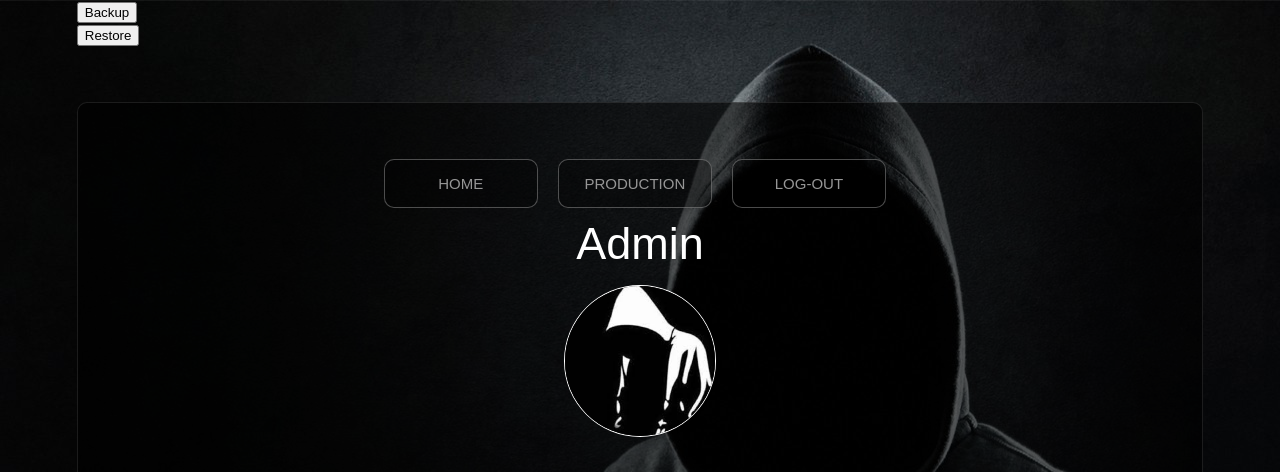
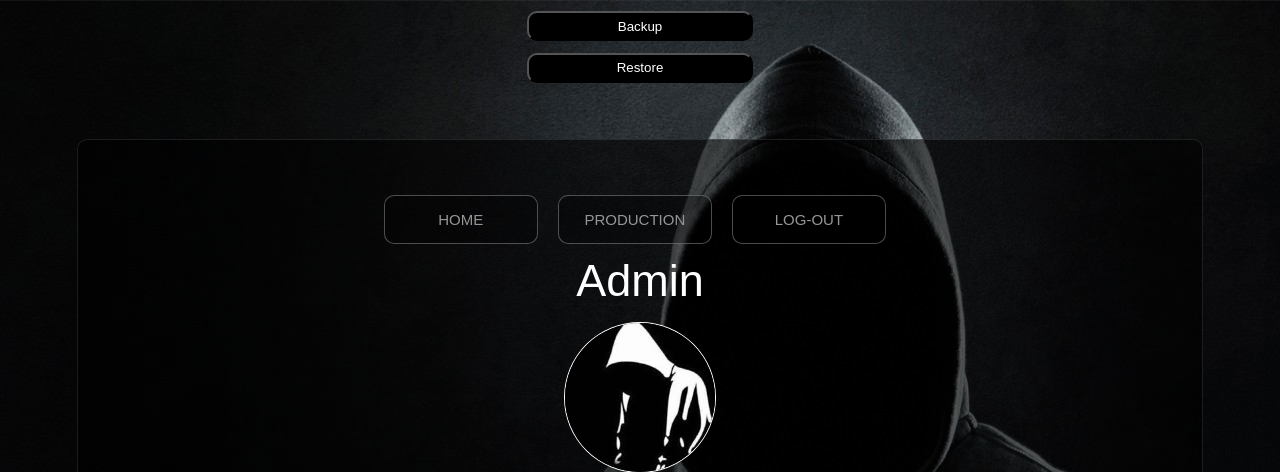
Before and after one commit to carljunepiao/pleasantville, a PHP site: page /html/admin.html in a window 1280 px wide; the page is wider, and only the part inside the window is pictured. Shown: the top 472 px of that part. Run offline with PHP 8.4, Linux system fonts and the light colour scheme.

Commit message:
Added styles for restore and backup buttons;

```diff
--- a/css/admin-login.css
+++ b/css/admin-login.css
@@ -28,6 +28,8 @@ h1 {
     color: white;
     border: none;
 }
+
+
 
 .highlight h3 {
     border-bottom: 1px solid white;
--- a/css/admin.css
+++ b/css/admin.css
@@ -194,3 +194,13 @@ select {
 	height: 30px;
 	border-radius: 10px;
 }
+
+.button {
+    display: block;
+    width: 20%;
+    height: 30px;
+    margin: 1% 40%;
+    border-radius: 10px;
+    color: white;
+    background: #000;
+}
--- a/html/admin.html
+++ b/html/admin.html
@@ -10,10 +10,10 @@
 <body>
 
 	<form action="../php/tests/test1.php" method="post" accept-charset="utf-8"/>
-		<input type="submit" value="Backup" name="backup"></input>
+		<input class="button" type="submit" value="Backup" name="backup"></input>
 	</form>
 	<form action="../php/tests/test2.php" method="post" accept-charset="utf-8"/>
-		<input type="submit" value="Restore" name="restore"></input>
+		<input class="button" type="submit" value="Restore" name="restore"></input>
 	</form>
 
 	<div class="container">
```
